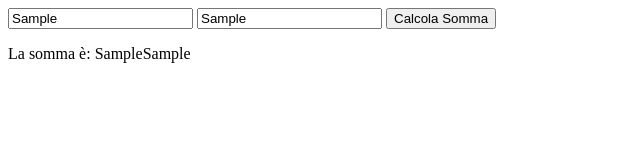
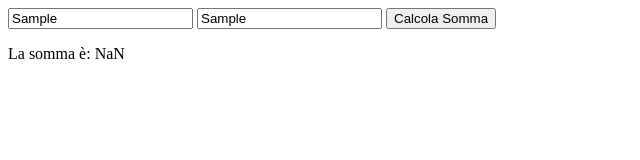
Before and after one commit to KayqueProscia/esercizi-is, a plain HTML site: page 2-modify.html in a window 1280 px wide. Both pictures are taken after typing "Sample", "Sample" into the empty fields and a click on the button "Calcola Somma". Shown: the full height of the page, 0-640 px from the left. Drawn offline with Linux system fonts and the light colour scheme.

Commit message:
Update 2-modify.html

```diff
--- a/2-modify.html
+++ b/2-modify.html
@@ -16,8 +16,8 @@
         // Aggiunge un ascoltatore di eventi al pulsante
         document.querySelector("#calculateBtn").addEventListener("click", function () {
             // Estrae i valori dai campi di input e li converte in numeri interi
-            let a = document.querySelector("#num1").value
-            let b = document.querySelector("#num2").value;
+            let a = parseFloat(document.querySelector("#num1").value);
+            let b = parseFloat(document.querySelector("#num2").value);
 
             // Esegue la somma e mostra il risultato
             let somma = a + b;
```
